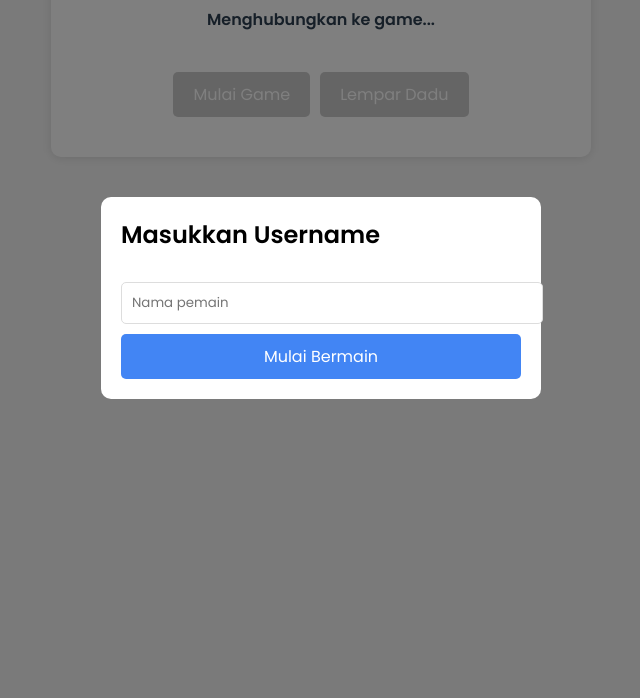
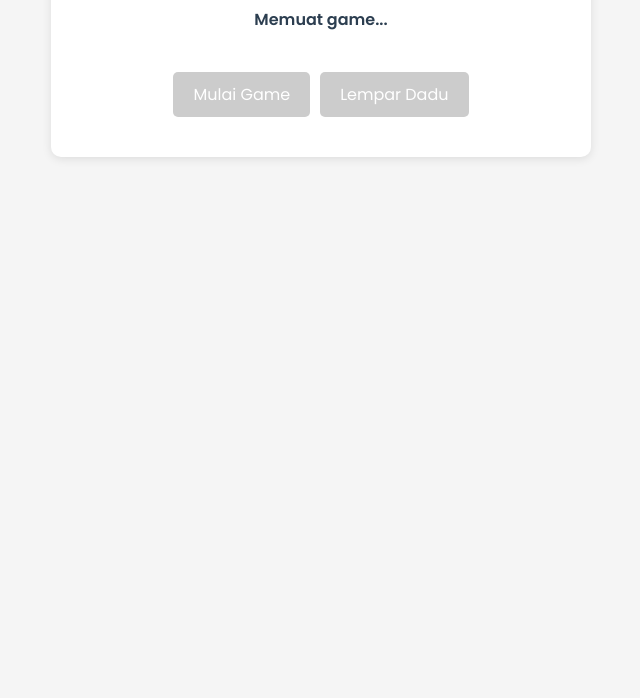
Before and after one commit to Lionbepthd/Lahoajdhsoajavalksvzuqlmabssbsnsm, a plain HTML site: page index.html in a window 1280 px wide. Shown: the part 102-800 px from the top of the page, without its empty margins (319-959 px from the left). Drawn offline with Linux system fonts and the light colour scheme.

Commit message:
Update index.html

```diff
--- a/index.html
+++ b/index.html
@@ -190,7 +190,7 @@
 
   <div id="game-container">
     <h1>🐍 Ular Tangga Multiplayer 🪜</h1>
-    <div id="status">Menghubungkan ke game...</div>
+    <div id="status">Memuat game...</div>
     <div id="board"></div>
     <div id="controls">
       <button id="startBtn" disabled>Mulai Game</button>
@@ -199,8 +199,6 @@
     <div id="players"></div>
   </div>
 
-  <script src="https://www.gstatic.com/firebasejs/9.6.0/firebase-app-compat.js"></script>
-  <script src="https://www.gstatic.com/firebasejs/9.6.0/firebase-database-compat.js"></script>
-  <script src="game.js"></script>
+  <script type="module" src="game.js"></script>
 </body>
 </html>
```
